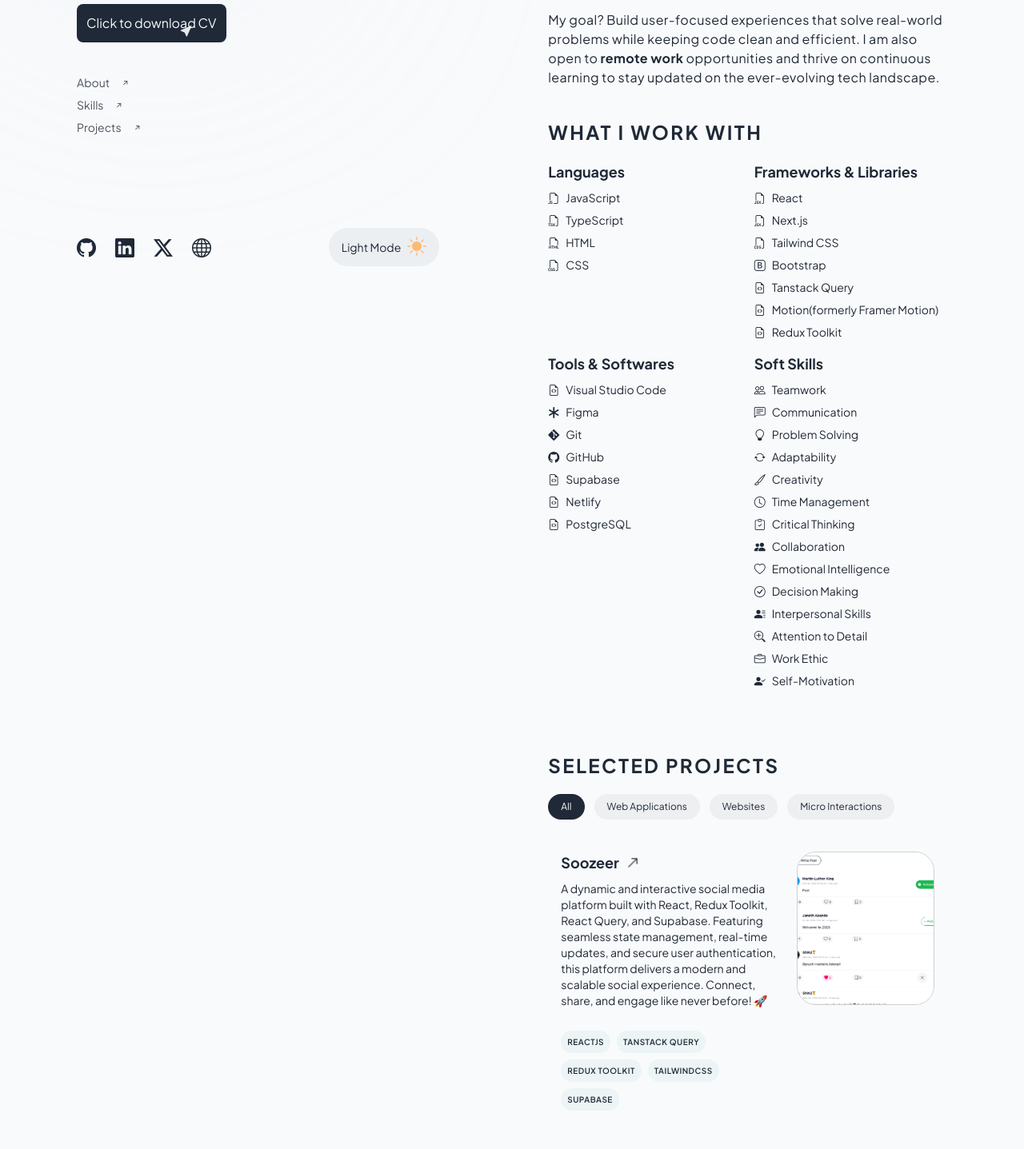
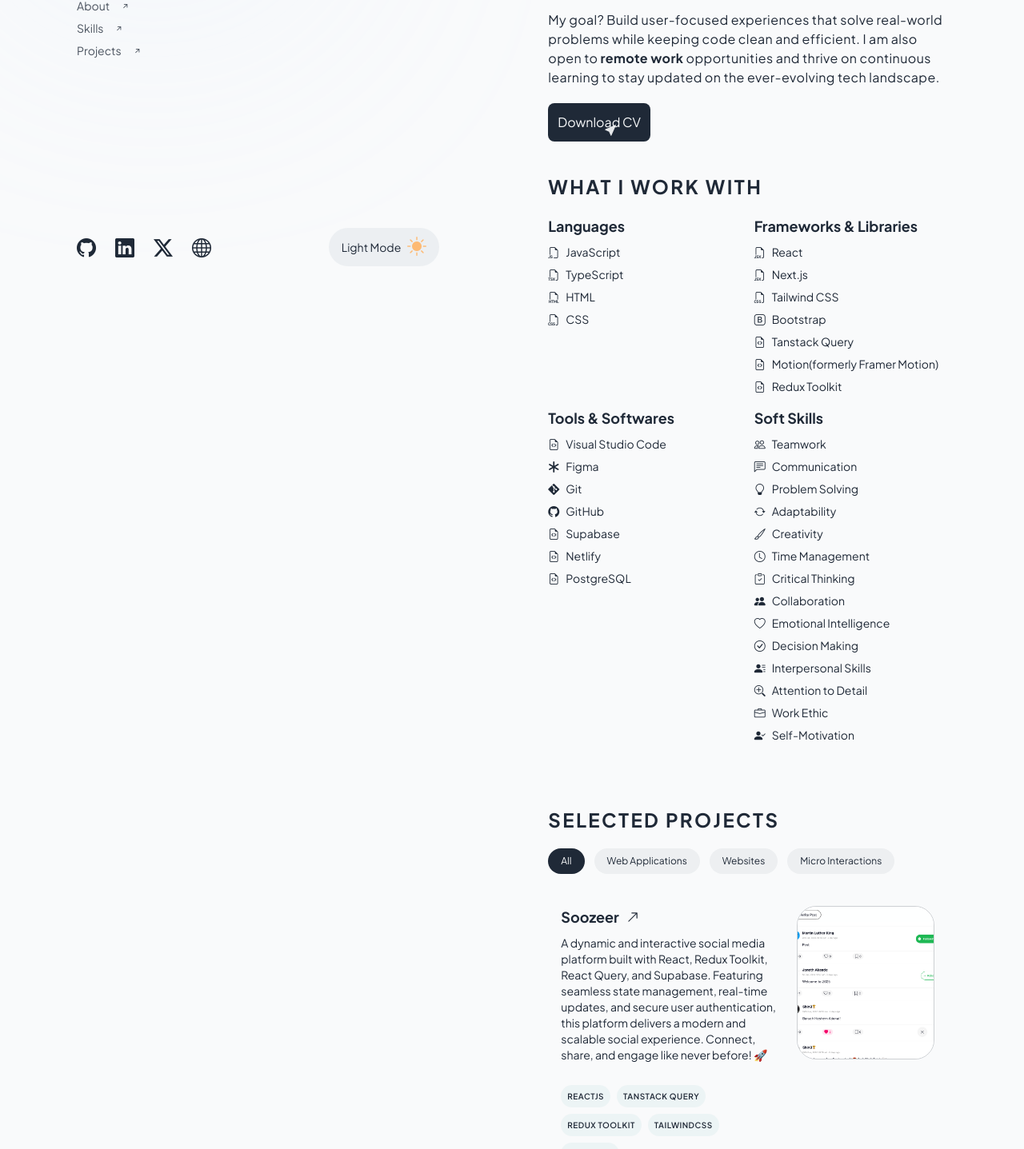
Before and after one commit to AkhatorEnosa/my_portfolio, a React (Vite) app: page / in a window 1280 px wide. Shown: the part 371-1808 px from the top of the page at 80% size. Built offline with nearby package versions, Linux system fonts and the light colour scheme.

Commit message:
minor responsiveness fixes

```diff
--- a/src/components/ProjectCard.tsx
+++ b/src/components/ProjectCard.tsx
@@ -6,9 +6,10 @@ interface ProjectCardProps {
   tech: string[],
     url: string,
     imgSrc: string,
+    construction: boolean,
 }
 
-const ProjectCard = ({ title, desc, tech, url, imgSrc }: ProjectCardProps) => {
+const ProjectCard = ({ title, desc, tech, url, construction, imgSrc }: ProjectCardProps) => {
   return (
     <motion.a
       layout
@@ -16,7 +17,7 @@ const ProjectCard = ({ title, desc, tech, url, imgSrc }: ProjectCardProps) => {
       whileInView={{ opacity: 1 }}
       transition={{ duration: 0.5, ease: "easeInOut" }}
       viewport={{ amount: 0.2 }}
-      href={url} target="_blank" className="group card text-sm bg-[#1f2937]/5 dark:bg-[#f9fafb]/5 md:bg-transparent md:darK:bg-transparent md:hover:bg-[#1f2937]/5 md:dark:hover:bg-[#f9fafb]/5 dark:text-[#f9fafb] rounded-lg p-4 transition-all duration-300 flex flex-col gap-2">
+      href={url} target="_blank" className="group card relative text-sm bg-[#1f2937]/5 dark:bg-[#f9fafb]/5 md:bg-transparent md:darK:bg-transparent md:hover:bg-[#1f2937]/5 md:dark:hover:bg-[#f9fafb]/5 dark:text-[#f9fafb] rounded-lg p-4 transition-all duration-300 flex flex-col gap-2">
         <div className="flex flex-col-reverse md:grid md:grid-cols-5 justify-between items-center gap-4 md:gap-6">
             <div className="w-full md:w-fit md:col-span-3 md:h-full flex flex-col gap-2">
                 <h2 className="w-full flex gap-2 text-lg font-bold group-hover:text-[#008080] group-hover:dark:text-inherit capitalize">{title} <i className="bi bi-arrow-right -rotate-45 group-hover:rotate-0 transition-all duration-300"></i></h2>
@@ -30,7 +31,10 @@ const ProjectCard = ({ title, desc, tech, url, imgSrc }: ProjectCardProps) => {
                 </div>
                 {/* <a href={url} target="_blank" className="text-sm text-[#FF6B6B]">View Project</a> */}
             </div>
-            <div className="w-full md:w-fit md:h-full md:col-span-2 flex justify-center items-start">
+            <div className="relative w-full md:w-fit md:h-full md:col-span-2 flex justify-center items-start">
+              {construction && <span className="absolute size-6 lg:opacity-0 lg:group-hover:opacity-100 flex justify-center items-center bg-yellow-300 rounded-full border-[1px] border-black dark:text-black right-0 -top-2 shadow-lg text-xs z-20 transition-opacity duration-300" title="Under construction">
+                <i className="bi bi-bricks"></i>
+              </span>}
               <div className="w-full h-48 dark:border-[#f9fafb]/20 rounded-lg md:rounded-3xl border-[1px] border-[#1f2937]/20 overflow-hidden">
                   <img src={imgSrc} alt="Soozeer" className="w-full h-full object-cover scale-125 group-hover:scale-100 transition-transform duration-300"/>
               </div>
--- a/src/constants/projects.ts
+++ b/src/constants/projects.ts
@@ -25,7 +25,68 @@ export const PROJECTS = [
         description: "A dynamic and interactive social media platform built with React, Redux Toolkit, React Query, and Supabase. Featuring seamless state management, real-time updates, and secure user authentication, this platform delivers a modern and scalable social experience. Connect, share, and engage like never before! 🚀",
         tag: ["ReactJS", "Tanstack Query", "Redux Toolkit", "TailwindCSS", "Supabase"],
         url: "https://soozeer.netlify.app/",
-        group: "web applications"
+        group: "web applications",
+        construction: false
+    },
+    {
+        id: 2,
+        title: "mynoet",
+        image: myNoet,
+        description: "myNoet is an application meticulously crafted to mirror the spirit of Google Keep, thoughtfully designed to provide users with a swift and seamless platform for capturing their ideas and thoughts with exceptional ease and efficiency, unencumbered by unnecessary complexities.",
+        tag: ["ReactJS", "Tanstack Query", "Redux Toolkit", "TailwindCSS", "Supabase"],
+        url: "https://mynoet.netlify.app/",
+        group: "web applications",
+        construction: false
+    },
+    {
+        id: 3,
+        title: "bill splitter",
+        image: splitter,
+        description: "A user-friendly web application designed to simplify splitting bills between two or more people, including optional tip calculations. Built with HTML, CSS, and JavaScript, it offers a clean and intuitive interface for quick and accurate bill division.",
+        tag: ["Html", "CSS", "Javascript"],
+        url: "https://splitify.netlify.app/",
+        group: "web applications",
+        construction: false
+    },
+    {
+        id: 4,
+        title: "moovees",
+        image: moovees,
+        description: "A platform built with ReactJS that integrates TMDB's API to display movie details, trailers, ratings, and recommendations. Designed for ease of use, it offers a clean and efficient way to explore films.",
+        tag: ["ReactJS", "TailwindCSS", "Appwrite"],
+        url: "https://moovees.netlify.app/",
+        group: "websites",
+        construction: false
+    },
+    {
+      id: 5,
+      title: "dotaska",
+      image: doTaska,
+      description: "A task management application that allows users to create, edit, and delete tasks. Built with ReactJS, it provides a clean interface and efficient navigation.",
+      tag: ["ReactJS", "TypeScript", "TailwindCSS", "Motion"],
+      url: "https://dotaska.netlify.app/",
+      group: "web applications",
+      construction: true
+    },
+    {
+      id: 6,
+      title: "foodsco",
+      image: foodsco,
+      description: "This is a website that could be scaled for delivering fresh, high-quality ingredients and delicious dishes to your doorstep. From classic favorites to exciting new flavors, our culinary experts ensure every meal meets the highest standards of taste and quality with unmatched convenience.",
+      tag: ["ReactJS", "TailwindCSS"],
+      url: "https://foodsc.netlify.app/",
+      group: "websites",
+      construction: false
+    },
+    {
+        id: 7,
+        title: "lokateur",
+        image: Lokateur,
+        description: "A web application is a geolocation tool that converts IP addresses into detailed location data, including city, country, time zone, and currency. Built with precision and user-friendliness in mind, it provides accurate and instant results for developers, businesses, and curious users alike.",
+        tag: ["ReactJS", "TailwindCSS", "API"],
+        url: "https://lokateur.netlify.app/",
+        group: "web applications",
+        construction: false
     },
     {
         id: 9,
@@ -34,52 +95,8 @@ export const PROJECTS = [
         description: "A sleek and responsive product page designed to showcase items with detailed descriptions, and high-quality images. Built to enhance the shopping experience, it ensures seamless navigation and quick purchasing decisions.",
         tag: ["ReactJS", "TailwindCSS"],
         url: "https://kickrs.netlify.app/",
-        group: "micro interactions"
-    },
-    {
-        id: 2,
-        title: "mynoet",
-        image: myNoet,
-        description: "myNoet is an application meticulously crafted to mirror the spirit of Google Keep, thoughtfully designed to provide users with a swift and seamless platform for capturing their ideas and thoughts with exceptional ease and efficiency, unencumbered by unnecessary complexities.",
-        tag: ["ReactJS", "Tanstack Query", "Redux Toolkit", "TailwindCSS", "Supabase"],
-        url: "https://mynoet.netlify.app/",
-        group: "web applications"
-    },
-    {
-        id: 4,
-        title: "moovees",
-        image: moovees,
-        description: "A platform built with ReactJS that integrates TMDB's API to display movie details, trailers, ratings, and recommendations. Designed for ease of use, it offers a clean and efficient way to explore films.",
-        tag: ["ReactJS", "TailwindCSS", "Appwrite"],
-        url: "https://moovees.netlify.app/",
-        group: "websites"
-    },
-    {
-      id: 5,
-      title: "dotaska",
-      image: doTaska,
-      description: "A task management application that allows users to create, edit, and delete tasks. Built with ReactJS, it provides a clean interface and efficient navigation.",
-      tag: ["ReactJS", "TypeScript", "TailwindCSS", "Motion"],
-      url: "https://dotaska.netlify.app/",
-      group: "web applications"
-    },
-    {
-      id: 6,
-      title: "foodsco",
-      image: foodsco,
-      description: "This is a website that could be scaled for delivering fresh, high-quality ingredients and delicious dishes to your doorstep. From classic favorites to exciting new flavors, our culinary experts ensure every meal meets the highest standards of taste and quality with unmatched convenience.",
-      tag: ["ReactJS", "TailwindCSS"],
-      url: "https://foodsc.netlify.app/",
-      group: "websites"
-    },
-    {
-        id: 7,
-        title: "lokateur",
-        image: Lokateur,
-        description: "A web application is a geolocation tool that converts IP addresses into detailed location data, including city, country, time zone, and currency. Built with precision and user-friendliness in mind, it provides accurate and instant results for developers, businesses, and curious users alike.",
-        tag: ["ReactJS", "TailwindCSS", "API"],
-        url: "https://lokateur.netlify.app/",
-        group: "web applications"
+        group: "micro interactions",
+        construction: false
     },
     {
         id: 8,
@@ -88,7 +105,8 @@ export const PROJECTS = [
         description: "This is a space tourism website offering suborbital flights, orbital adventures, and lunar voyages with top providers like SpaceX and Virgin Galactic. Experience weightlessness, Earth’s curvature, and cosmic wonders with safe, curated packages for thrill-seekers. Book your stellar journey today.",
         tag: ["html", "CSS", "javascript"],
         url: "https://spacetourtravel.netlify.app/",
-        group: "websites"
+        group: "websites",
+        construction: false
     },
     {
         id: 14,
@@ -97,16 +115,8 @@ export const PROJECTS = [
         description: "A fun and interactive word game where players unscramble letters to form words. Built with ReactJS, it offers a clean interface and engaging gameplay.",
         tag: ["ReactJS", "CSS", "API"],
         url: "https://akhatorenosa.github.io/unscramble-game/",
-        group: "web applications"
-    },
-    {
-        id: 3,
-        title: "bill splitter",
-        image: splitter,
-        description: "A user-friendly web application designed to simplify splitting bills between two or more people, including optional tip calculations. Built with HTML, CSS, and JavaScript, it offers a clean and intuitive interface for quick and accurate bill division.",
-        tag: ["Html", "CSS", "Javascript"],
-        url: "https://splitify.netlify.app/",
-        group: "web applications"
+        group: "web applications",
+        construction: false
     },
     {
         id: 10,
@@ -115,7 +125,8 @@ export const PROJECTS = [
         description: "The idea that birthed this project is to assist couples in determining if their genotypes are compatible for their future children. Designed with simplicity and accuracy in mind, it provides quick insights to support informed family planning decisions.",
         tag: ["Html", "CSS", "Javascript"],
         url: "https://akhatorenosa.github.io/genotype_match_checker",
-        group: "web applications"
+        group: "web applications",
+        construction: false
     },
     {
         id: 11,
@@ -124,7 +135,8 @@ export const PROJECTS = [
         description: "A centralized platform for managing and displaying patient data, designed to streamline workflows and improve care delivery. Built with ReactJS and integrated with a robust API, it ensures seamless functionality.",
         tag: ["ReactJS", "TailwindCSS", "API"],
         url: "https://techkare.netlify.app/",
-        group: "web applications"
+        group: "web applications",
+        construction: true
     },
     {
         id: 12,
@@ -133,7 +145,8 @@ export const PROJECTS = [
         description: "Micro interactions for a Todo checklist designed by @pixelbyayo on X",
         tag: ["Typescript", "ReactJS", "TailwindCSS", "Motion"],
         url: "https://checkleest.netlify.app/",
-        group: "micro interactions"
+        group: "micro interactions",
+        construction: true
     },
     {
         id: 13,
@@ -142,6 +155,7 @@ export const PROJECTS = [
         description: "A wallet with card micro interactions",
         tag: ["Typescript", "ReactJS", "TailwindCSS", "Motion"],
         url: "https://walletity.netlify.app/",
-        group: "micro interactions"
+        group: "micro interactions",
+        construction: true
     },
 ]
--- a/src/sections/Left.tsx
+++ b/src/sections/Left.tsx
@@ -1,6 +1,6 @@
 import NavLink from "../components/NavLink"
 import SocialLink from "../components/SocialLink"
-import cv from '../assets/osakhogba.pdf';
+// import cv from '../assets/osakhogba.pdf';
 import { motion } from "framer-motion"
 import { useContext } from "react";
 import { AppContext } from "../context/AppContext";
@@ -41,7 +41,7 @@ const Left = () => {
               transition={{ duration: 0.5, delay: 0.8 }}
             className="w-[60%] lg:w-full text-sm lg:text-lg mt-2 dark:text-[#f9fafb]/70">Code + design → flawless interfaces. Turning ideas into interactive reality.</motion.p>
 
-            <motion.div
+            {/* <motion.div
               initial={{ opacity: 0, y: 50 }}
               animate={{ opacity: 1, y: 0 }}
               transition={{ duration: 0.5, delay: 1.2 }}
@@ -52,7 +52,7 @@ const Left = () => {
                         className="resume-button w-fit p-3 rounded-lg bg-[#1F2937] text-[#f9fafb] dark:bg-[#f9fafb] dark:text-[#1F2937] hover:scale-105 hover:bg-[#008080] dark:hover:bg-[#008080] dark:hover:text-[#f9fafb] text-sm lg:text-base transition-all duration-300">Click to download CV</motion.button>
                 </a>
                 <i className="absolute cursor bi bi-cursor-fill top-5 right-10 text-[#f9fafb] dark:text-[#1F2937] z-30"></i>
-            </motion.div>
+            </motion.div> */}
           </div>
         </div>
 
--- a/src/sections/Right.tsx
+++ b/src/sections/Right.tsx
@@ -10,6 +10,7 @@ import { TABS } from "../constants/tabs";
 import { PROJECTS } from "../constants/projects";
 import ProjectCard from "../components/ProjectCard";
 import TabButton from "../components/TabButton";
+import cv from '../assets/osakhogba.pdf';
 
 const Right = () => {
     const {groupBy} = useContext(AppContext);
@@ -33,9 +34,23 @@ const Right = () => {
                     transition={{ duration: 0.5, ease: "easeInOut" }}
                     viewport={{ amount: 0.2 }}
                     className="dark:text-[#f9fafb]/70 mt-5 lg:mt-0 tracking-wide"
-                >I am a <b className="dark:text-[#f9fafb]">Frontend Developer</b> with a B.Sc in Computer Science, passionate about crafting <b className="dark:text-[#f9fafb]">intuitive, responsive,</b> and <b className="dark:text-[#f9fafb]">scalable</b> applications. I specialize in modern tools like <b className="dark:text-[#f9fafb]">JavaScript, TypeScript, ReactJS, Motion</b> for sleek user interfaces, <b className="dark:text-[#f9fafb]">TailwindCSS</b> for streamlined styling, and <b className="dark:text-[#f9fafb]">Redux Toolkit</b> for seamless state management when not using ReactJs's <b className="dark:text-[#f9fafb]">Context API</b>. I have strong expertise in <b className="dark:text-[#f9fafb]">API</b> consumption, integrating and managing data from various endpoints to enhance application functionality. Additionally, I have also worked with <b className="dark:text-[#f9fafb]">Supabase</b> and <b className="dark:text-[#f9fafb]">PostgreSQL</b> to integrate robust backend solutions that elevate frontend performance.
-                <br /><br />
-                My goal? Build user-focused experiences that solve real-world problems while keeping code clean and efficient. I am also open to <b className="dark:text-[#f9fafb]">remote work</b> opportunities and thrive on continuous learning to stay updated on the ever-evolving tech landscape.</motion.p>
+                        >I am a <b className="dark:text-[#f9fafb]">Frontend Developer</b> with a B.Sc in Computer Science, passionate about crafting <b className="dark:text-[#f9fafb]">intuitive, responsive,</b> and <b className="dark:text-[#f9fafb]">scalable</b> applications. I specialize in modern tools like <b className="dark:text-[#f9fafb]">JavaScript, TypeScript, ReactJS, Motion</b> for sleek user interfaces, <b className="dark:text-[#f9fafb]">TailwindCSS</b> for streamlined styling, and <b className="dark:text-[#f9fafb]">Redux Toolkit</b> for seamless state management when not using ReactJs's <b className="dark:text-[#f9fafb]">Context API</b>. I have experience in <b className="dark:text-[#f9fafb]">API</b> consumption, integrating and managing data from various endpoints to enhance application functionality. Additionally, I have also worked with <b className="dark:text-[#f9fafb]">Supabase</b> and <b className="dark:text-[#f9fafb]">PostgreSQL</b> to integrate robust backend solutions that elevate frontend performance.
+                        <br /><br />
+                        My goal? Build user-focused experiences that solve real-world problems while keeping code clean and efficient. I am also open to <b className="dark:text-[#f9fafb]">remote work</b> opportunities and thrive on continuous learning to stay updated on the ever-evolving tech landscape.
+                </motion.p>
+
+                <motion.div
+                initial={{ opacity: 0, y: 50 }}
+                animate={{ opacity: 1, y: 0 }}
+                transition={{ duration: 0.5, delay: 0.7 }}
+                className="relative w-fit flex flex-col mt-5 gap-2">
+                    <a href={cv} target="_blank" className="relative z-10">
+                        <motion.button
+                            whileTap={{ scale: 0.95 }}
+                            className="resume-button w-fit p-3 rounded-lg bg-[#1F2937] text-[#f9fafb] dark:bg-[#f9fafb] dark:text-[#1F2937] hover:scale-105 hover:bg-[#008080] dark:hover:bg-[#008080] dark:hover:text-[#f9fafb] text-sm lg:text-base transition-all duration-300">Download CV</motion.button>
+                    </a>
+                    <i className="absolute cursor bi bi-cursor-fill top-5 right-10 text-[#f9fafb] dark:text-[#1F2937] z-30"></i>
+                </motion.div>
             </motion.div>
 
             <div id="skills" className="py-10">
@@ -110,7 +125,7 @@ const Right = () => {
 
                     {
                         PROJECTS.map((project) => (
-                            (project.group === groupBy || groupBy === "all") && <ProjectCard key={project.id} title={project.title} imgSrc={project.image} tech={project.tag || []} url={project.url} desc={project.description}/>
+                            (project.group === groupBy || groupBy === "all") && <ProjectCard key={project.id} title={project.title} imgSrc={project.image} tech={project.tag || []} url={project.url} desc={project.description} construction={project.construction}/>
                         ))
                     }
                 </div>
```
